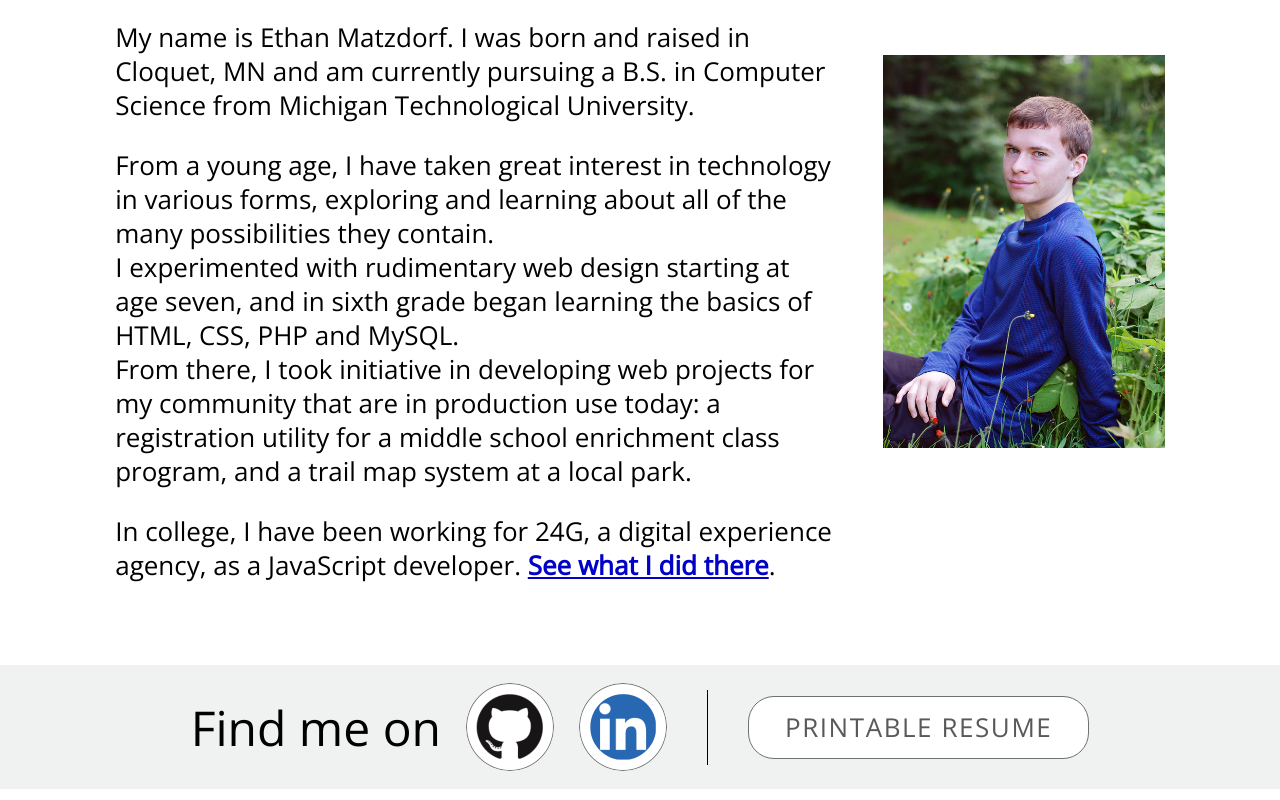
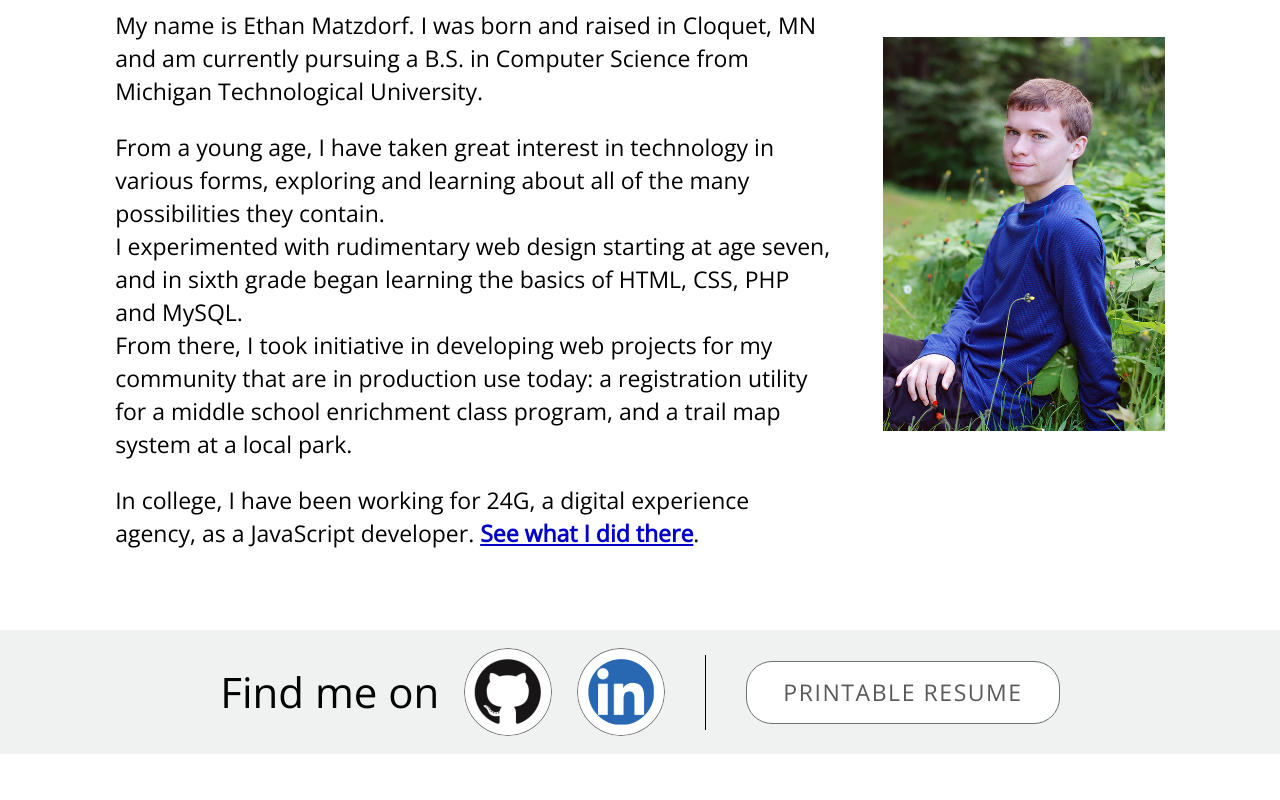
Before and after one commit to etekweb/etekweb-home, a Vue app: page / in a window 1280 px wide. Shown: the part 560-1360 px from the top of the page. Built offline with nearby package versions, Linux system fonts and the light colour scheme.

Commit message:
improved font sizes

```diff
--- a/src/App.vue
+++ b/src/App.vue
@@ -32,23 +32,19 @@ html, body {
   -webkit-font-smoothing: antialiased;
   -moz-osx-font-smoothing: grayscale;
   font-family: 'Open Sans';
-  font-size: 26px;
-  line-height: 34px;
-  /* font-family: 'Roboto Slab'; */
+  font-size: 23px;
+  line-height: 33px;
 }
 .section {
   margin: 0 9vw;
 }
 h1 {
   display: block;
-  font-size: 48px;
-  line-height: 65px;
+  font-size: 42px;
+  line-height: 54px;
   margin: 30px 0;
   color: black;
   font-weight: normal;
-}
-p {
-  /* font-size: 22px; */
 }
 .link {
   color: rgb(0, 0, 200);
@@ -66,7 +62,7 @@ p {
   display: flex;
   align-items: center;
   justify-content: center;
-  font: 26px/33px "Open Sans";
+  font: 23px/33px "Open Sans";
   font-weight: 100;
   color: #595959;
   letter-spacing: 1.56px;
```
